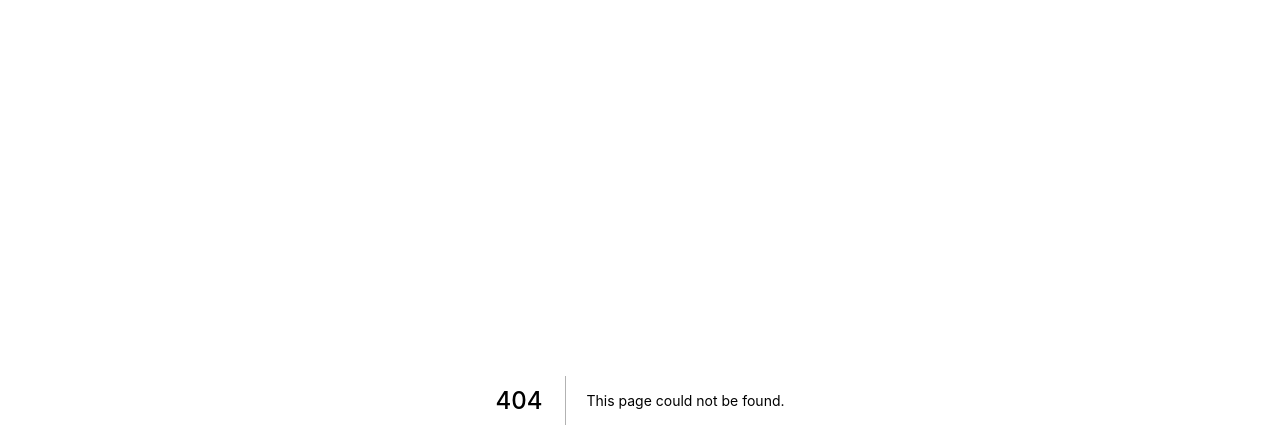
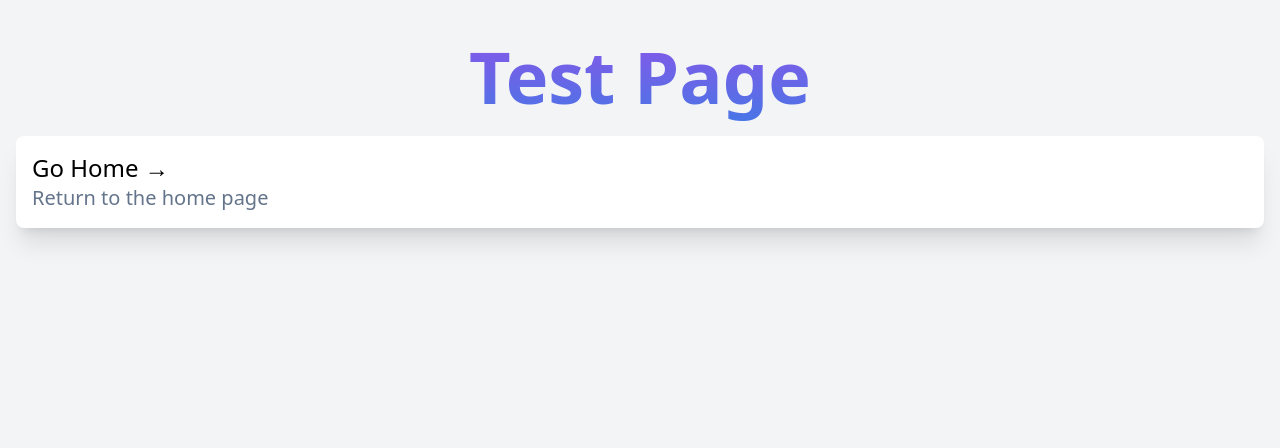
Before and after one commit to tjalp/anchor, a Next.js app: page /test in a window 1280 px wide. Before the commit this address had no page. Shown: the top 448 px of the page. Built offline with nearby package versions, Linux system fonts and the light colour scheme.

Commit message:
feat: add 404 and test pages

```diff
--- /dev/null
+++ b/pages/404.js
@@ -0,0 +1,19 @@
+import AnchorCard from '../components/anchor-card'
+import Layout from '../components/layouts/default'
+
+export default function Test() {
+  return (
+    <div>
+      <div className="text-7xl text-center m-6 text-black dark:text-slate-400">
+        <span className="font-black bg-gradient-to-r from-[#f7ff00] to-[#db36a4] bg-clip-text text-transparent">~ 404 ~</span>
+      </div>
+      <div className="grid grid-cols-1">
+        <AnchorCard title="Go Home" href="/">Return to the home page</AnchorCard>
+      </div>
+    </div>
+  )
+}
+
+Test.getLayout = function getLayout(page) {
+  return (<Layout>{page}</Layout>)
+}
--- /dev/null
+++ b/pages/test.js
@@ -0,0 +1,19 @@
+import AnchorCard from '../components/anchor-card'
+import Layout from '../components/layouts/default'
+
+export default function Test() {
+  return (
+    <div>
+      <div className="text-7xl text-center m-6 text-black dark:text-slate-400">
+        <span className="font-black bg-gradient-to-t from-[#4776E6] to-[#8E54E9] bg-clip-text text-transparent">Test Page</span>
+      </div>
+      <div className="grid grid-cols-1">
+        <AnchorCard title="Go Home" href="/">Return to the home page</AnchorCard>
+      </div>
+    </div>
+  )
+}
+
+Test.getLayout = function getLayout(page) {
+  return (<Layout>{page}</Layout>)
+}
```
